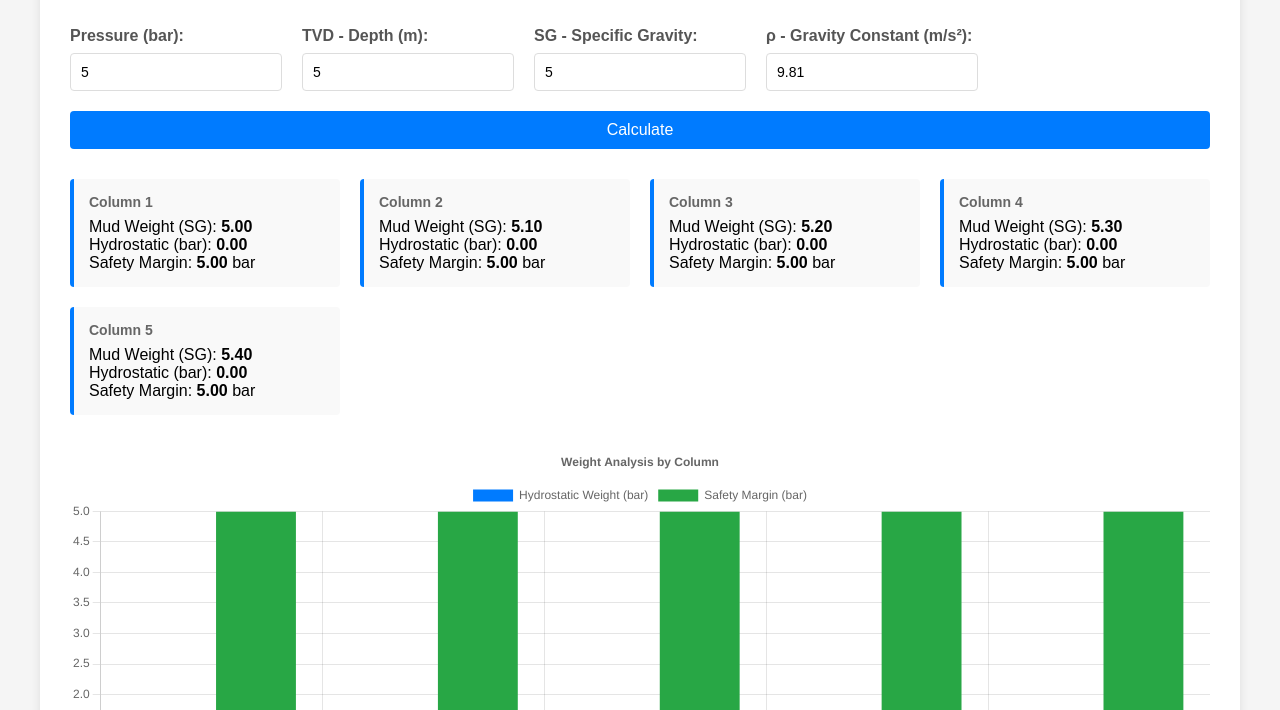
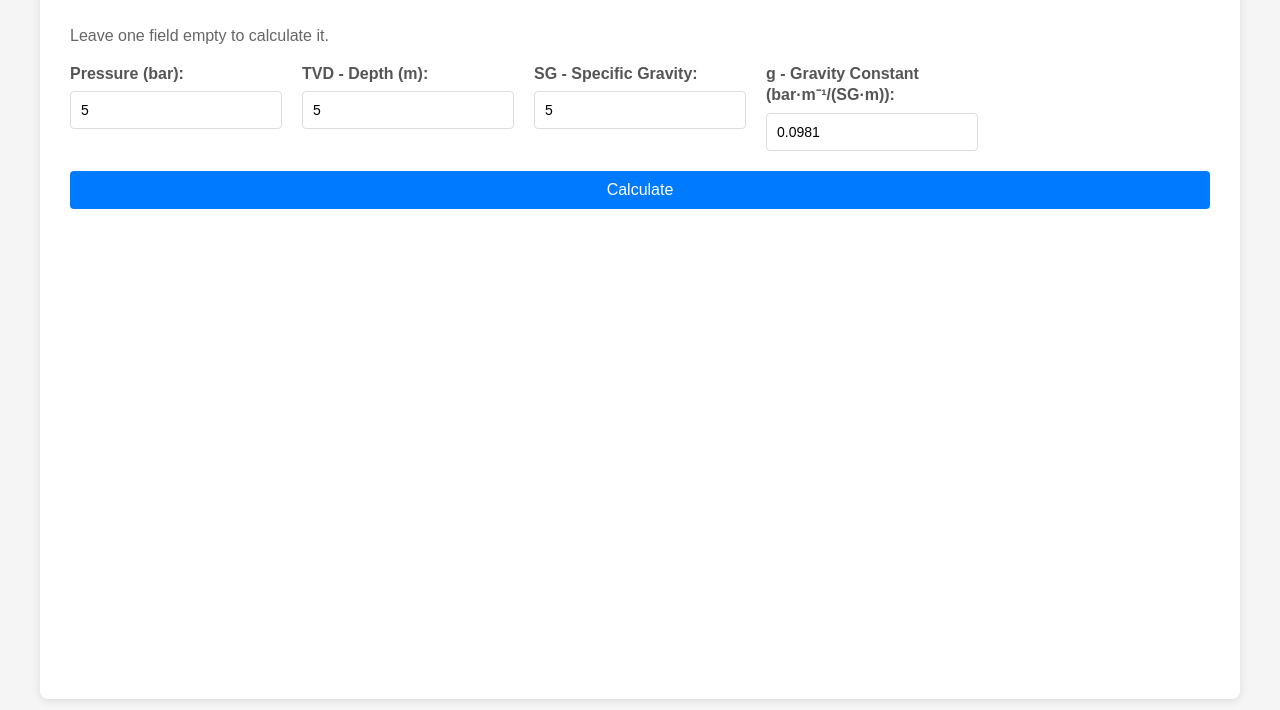
Before and after one commit to EO2/AssDriller, a plain HTML site: page trykkontroll.html in a window 1280 px wide. Both pictures are taken after typing "5", "5", "5" into the empty fields and a click on the button "Calculate". Shown: the part 90-800 px from the top of the page. Drawn offline with nearby package versions, Linux system fonts and the light colour scheme.

Commit message:
bar and find other

```diff
--- a/trykkontroll.html
+++ b/trykkontroll.html
@@ -94,23 +94,24 @@
 <body>
     <div class="container">
         <h1>Well Pressure Control Calculator</h1>
+        <p style="margin-bottom: 20px; color: #666;">Leave one field empty to calculate it.</p>
 
         <form class="input-section">
             <div class="input-group">
                 <label for="pressure">Pressure (bar):</label>
-                <input type="number" id="pressure" placeholder="e.g., 100" step="0.1">
+                <input type="number" id="pressure" placeholder="Leave empty to calculate" step="0.1">
             </div>
             <div class="input-group">
                 <label for="tvd">TVD - Depth (m):</label>
-                <input type="number" id="tvd" placeholder="e.g., 1000" step="0.1">
+                <input type="number" id="tvd" placeholder="Leave empty to calculate" step="0.1">
             </div>
             <div class="input-group">
                 <label for="sg">SG - Specific Gravity:</label>
-                <input type="number" id="sg" placeholder="e.g., 1.2" step="0.01">
+                <input type="number" id="sg" placeholder="Leave empty to calculate" step="0.01">
             </div>
             <div class="input-group">
-                <label for="rho">ρ - Gravity Constant (m/s²):</label>
-                <input type="number" id="rho" placeholder="e.g., 9.81" step="0.01" value="9.81">
+                <label for="g">g - Gravity Constant (bar·m⁻¹/(SG·m)):</label>
+                <input type="number" id="g" placeholder="e.g., 0.0981" step="0.0001" value="0.0981">
             </div>
             <button type="button" onclick="calculate()">Calculate</button>
         </form>
@@ -126,40 +127,72 @@
         let chart = null;
 
         function calculate() {
-            const pressure = parseFloat(document.getElementById('pressure').value);
-            const tvd = parseFloat(document.getElementById('tvd').value);
-            const sg = parseFloat(document.getElementById('sg').value);
-            const rho = parseFloat(document.getElementById('rho').value);
+            const pressure = document.getElementById('pressure').value ? parseFloat(document.getElementById('pressure').value) : null;
+            const tvd = document.getElementById('tvd').value ? parseFloat(document.getElementById('tvd').value) : null;
+            const sg = document.getElementById('sg').value ? parseFloat(document.getElementById('sg').value) : null;
+            const g = parseFloat(document.getElementById('g').value);
 
-            if (!pressure || !tvd || !sg || !rho) {
-                alert('Please fill in all fields');
+            const emptyCount = [pressure, tvd, sg].filter(v => v === null).length;
+
+            if (emptyCount > 1) {
+                alert('Please leave only one field empty');
+                return;
+            }
+            if (emptyCount === 0) {
+                alert('Please leave one field empty to calculate it');
                 return;
             }
 
-            // Calculate weights for different mud columns
-            const weights = generateWeightColumns(pressure, tvd, sg, rho);
-            displayResults(weights);
+            let calculated = {};
+
+            // Calculate missing value: P = SG * g * TVD
+            if (pressure === null) {
+                calculated.pressure = (sg * g * tvd).toFixed(2);
+                calculated.label = 'Calculated Pressure';
+                document.getElementById('pressure').value = calculated.pressure;
+            } else if (tvd === null) {
+                calculated.tvd = (pressure / (sg * g)).toFixed(2);
+                calculated.label = 'Calculated TVD';
+                document.getElementById('tvd').value = calculated.tvd;
+            } else if (sg === null) {
+                calculated.sg = (pressure / (g * tvd)).toFixed(2);
+                calculated.label = 'Calculated SG';
+                document.getElementById('sg').value = calculated.sg;
+            }
+
+            const weights = generateWeightColumns(pressure || calculated.pressure, tvd || calculated.tvd, sg || calculated.sg, g);
+            displayResults(weights, calculated);
             updateChart(weights);
         }
 
-        function generateWeightColumns(pressure, tvd, sg, rho) {
+        function generateWeightColumns(pressure, tvd, sg, g) {
             const weights = [];
             for (let i = 0; i < 5; i++) {
-                const mudWeight = sg + (i * 0.1);
-                const hydrostatic = (mudWeight * rho * tvd) / 100000; // convert to bar
+                const mudWeight = parseFloat(sg) + (i * 0.1);
+                const hydrostatic = (mudWeight * g * tvd).toFixed(2);
                 weights.push({
                     column: i + 1,
                     mudWeight: mudWeight.toFixed(2),
-                    hydrostatic: hydrostatic.toFixed(2),
-                    margin: (pressure - hydrostatic).toFixed(2)
+                    hydrostatic: hydrostatic,
+                    margin: (pressure - parseFloat(hydrostatic)).toFixed(2)
                 });
             }
             return weights;
         }
 
-        function displayResults(weights) {
+        function displayResults(weights, calculated) {
             const resultsDiv = document.getElementById('results');
             resultsDiv.innerHTML = '';
+
+            if (Object.keys(calculated).length > 0) {
+                const html = `
+                    <div class="result-box" style="border-left-color: #28a745;">
+                        <h3>${calculated.label}</h3>
+                        <p class="value">${calculated.pressure || calculated.tvd || calculated.sg}</p>
+                    </div>
+                `;
+                resultsDiv.innerHTML += html;
+            }
 
             weights.forEach(w => {
                 const html = `
```
